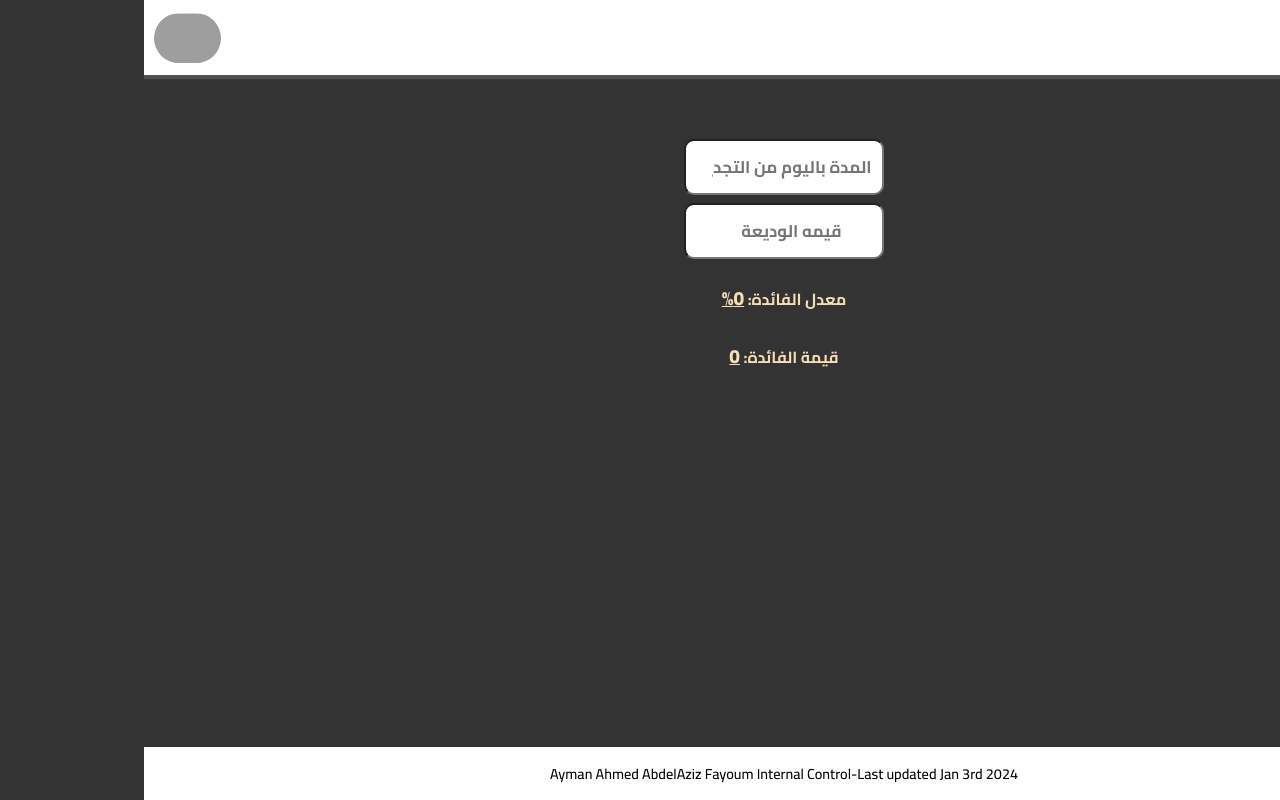
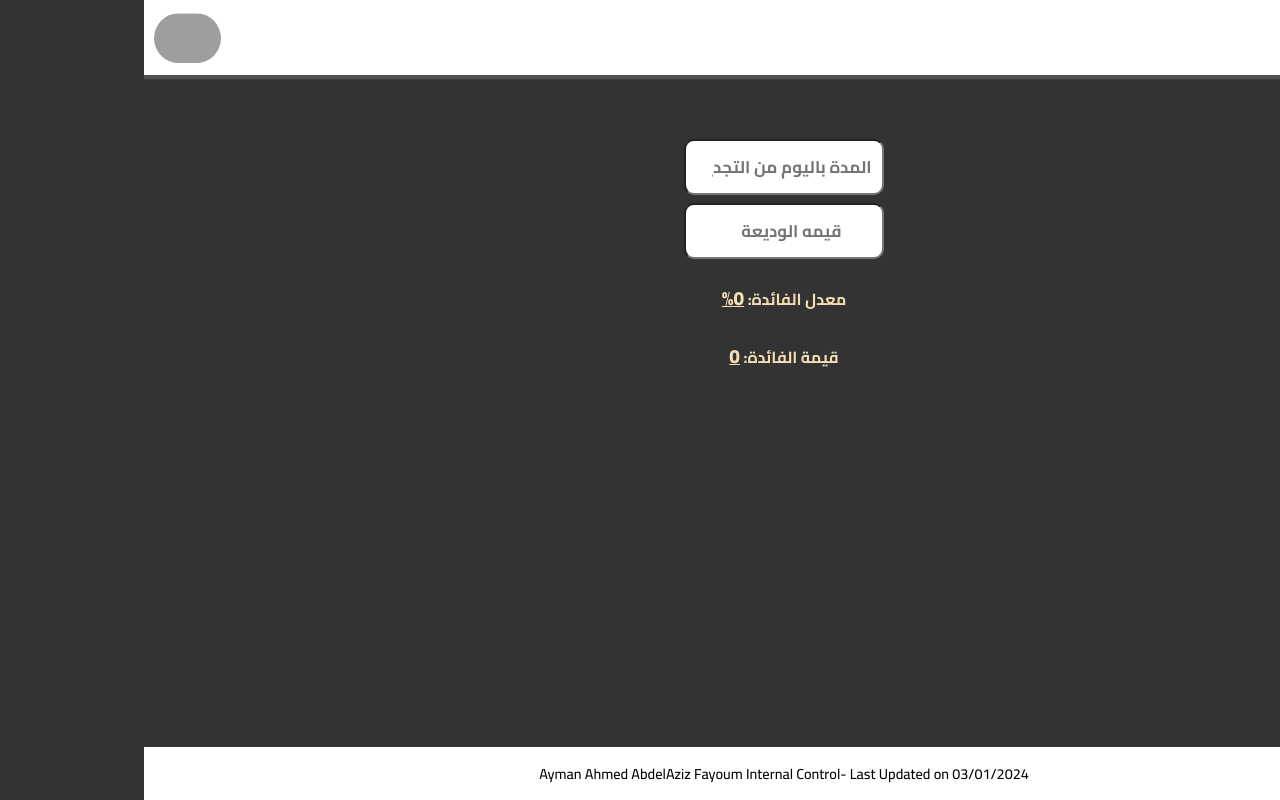
Before and after one commit to Mazin-Ayman/codes, a React (Vite) app: page /dep in a window 1280 px wide. Built offline with nearby package versions, Linux system fonts and the light colour scheme; grey boxes are pictures that could not be loaded.

Commit message:
Update Footer.jsx

```diff
--- a/src/components/Footer.jsx
+++ b/src/components/Footer.jsx
@@ -1,7 +1,7 @@
 const Footer = () => {
   return(
     <footer className="footer">
-      Ayman Ahmed AbdelAziz  Fayoum Internal Control-Last updated Jan 3rd 2024
+      Ayman Ahmed AbdelAziz  Fayoum Internal Control- Last Updated on 03/01/2024
     </footer>
   );
 }
```
